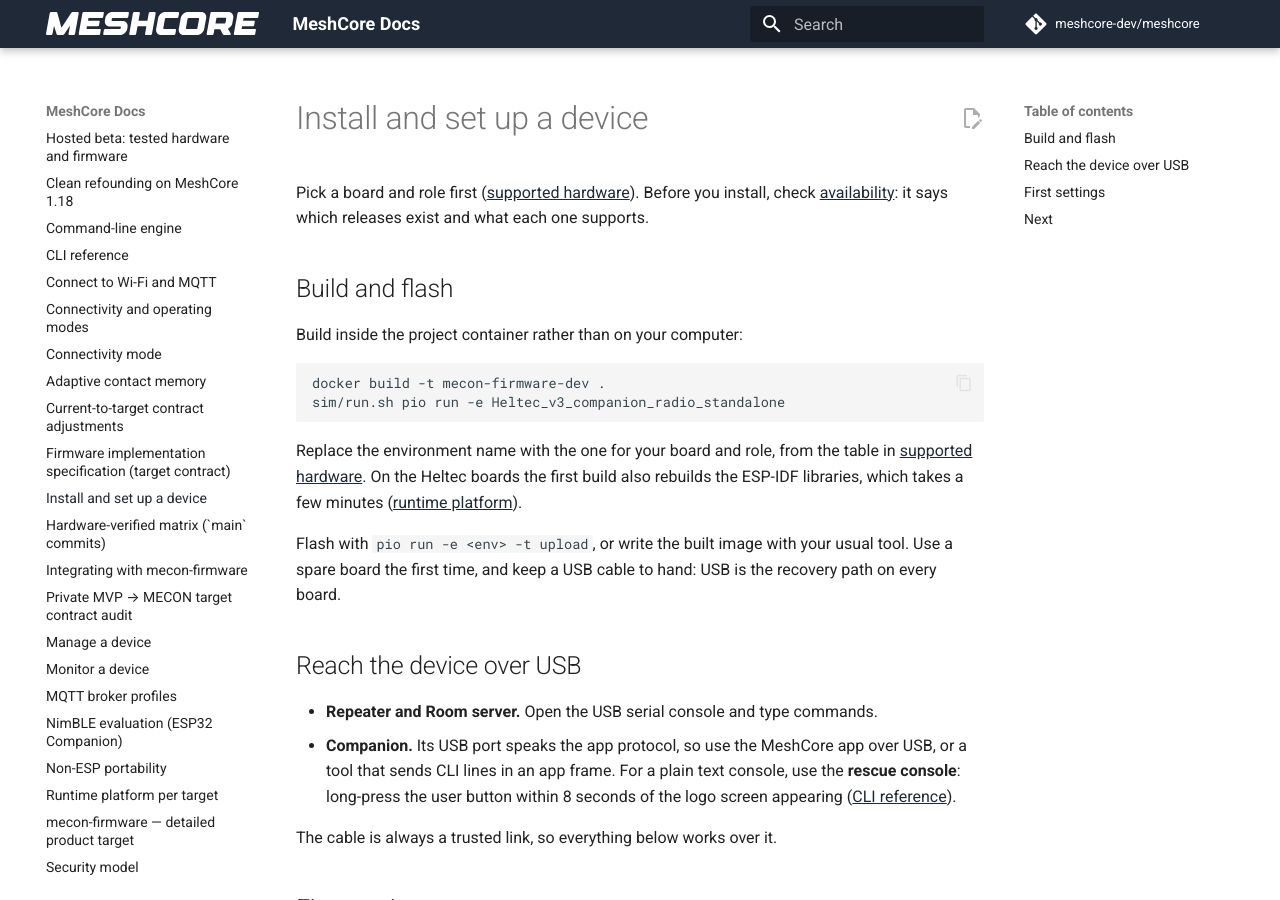
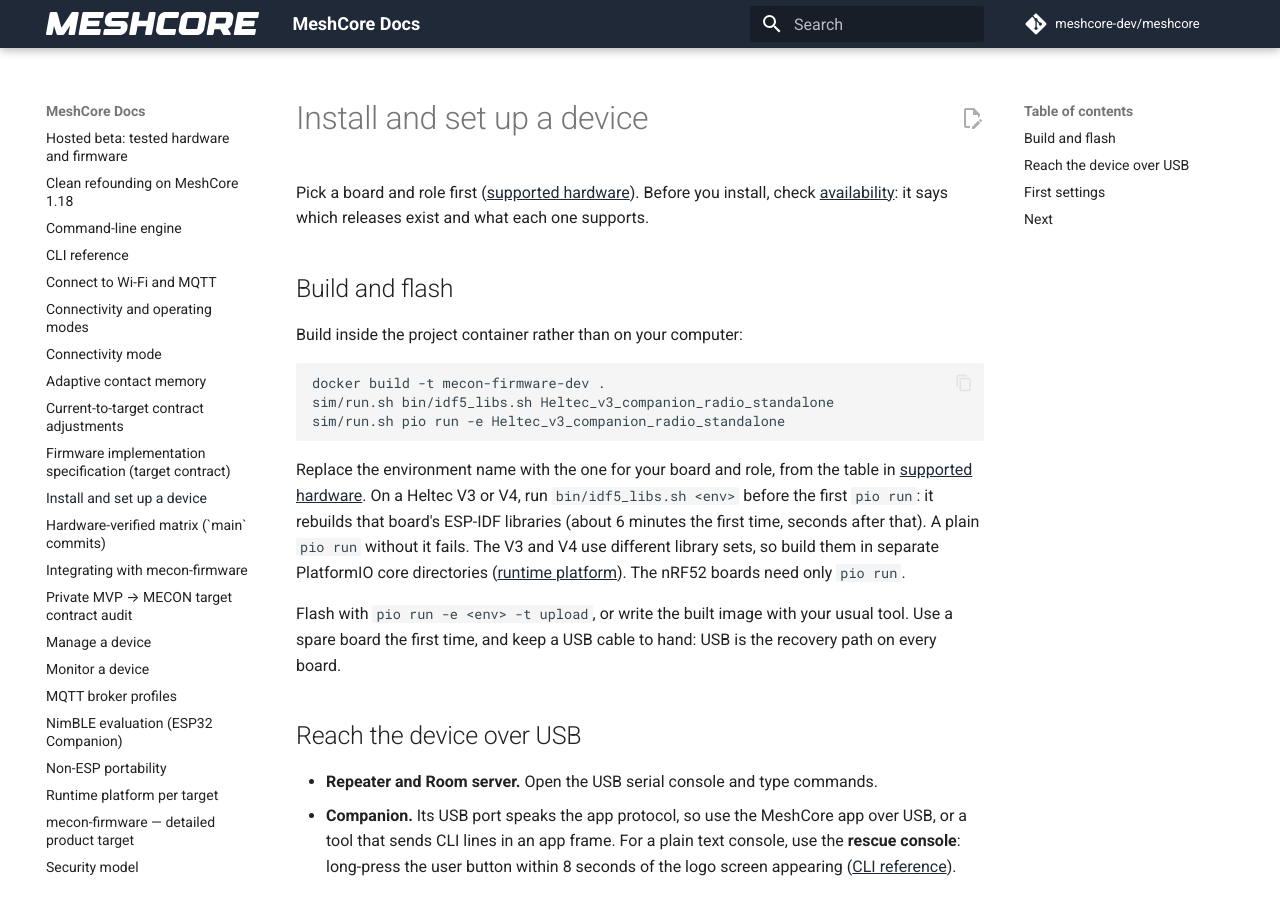
Before and after one commit to hoejriis/mecon-firmware, an MkDocs documentation site: the page built from docs/GETTING_STARTED.md, in a window 1280 px wide and 900 px high. Built offline with MkDocs 1.6.1 and Material for MkDocs 9.7.7, drawn with Linux system fonts in a browser that asks for light colours; comment, search, counter and statistics services are not loaded.

Commit message:
GETTING_STARTED: the Heltec build's first step
A Heltec V3 or V4 build needs bin/idf5_libs.sh <env> before pio run,
and the two boards' library sets need separate core directories
(PLATFORM.md, bin/idf5_libs.sh). The page said the first build did it
by itself, which it does not.

Co-Authored-By: Claude Opus 5.5 (1M context) <noreply@anthropic.com>

````diff
--- a/docs/GETTING_STARTED.md
+++ b/docs/GETTING_STARTED.md
@@ -8,10 +8,11 @@ Build inside the project container rather than on your computer:
 
 ```sh
 docker build -t mecon-firmware-dev .
+sim/run.sh bin/idf5_libs.sh Heltec_v3_companion_radio_standalone
 sim/run.sh pio run -e Heltec_v3_companion_radio_standalone
 ```
 
-Replace the environment name with the one for your board and role, from the table in [supported hardware](SUPPORTED_HARDWARE.md#boards-and-roles). On the Heltec boards the first build also rebuilds the ESP-IDF libraries, which takes a few minutes ([runtime platform](PLATFORM.md#building)).
+Replace the environment name with the one for your board and role, from the table in [supported hardware](SUPPORTED_HARDWARE.md#boards-and-roles). On a Heltec V3 or V4, run `bin/idf5_libs.sh <env>` before the first `pio run`: it rebuilds that board's ESP-IDF libraries (about 6 minutes the first time, seconds after that). A plain `pio run` without it fails. The V3 and V4 use different library sets, so build them in separate PlatformIO core directories ([runtime platform](PLATFORM.md#building)). The nRF52 boards need only `pio run`.
 
 Flash with `pio run -e <env> -t upload`, or write the built image with your usual tool. Use a spare board the first time, and keep a USB cable to hand: USB is the recovery path on every board.
 
````
